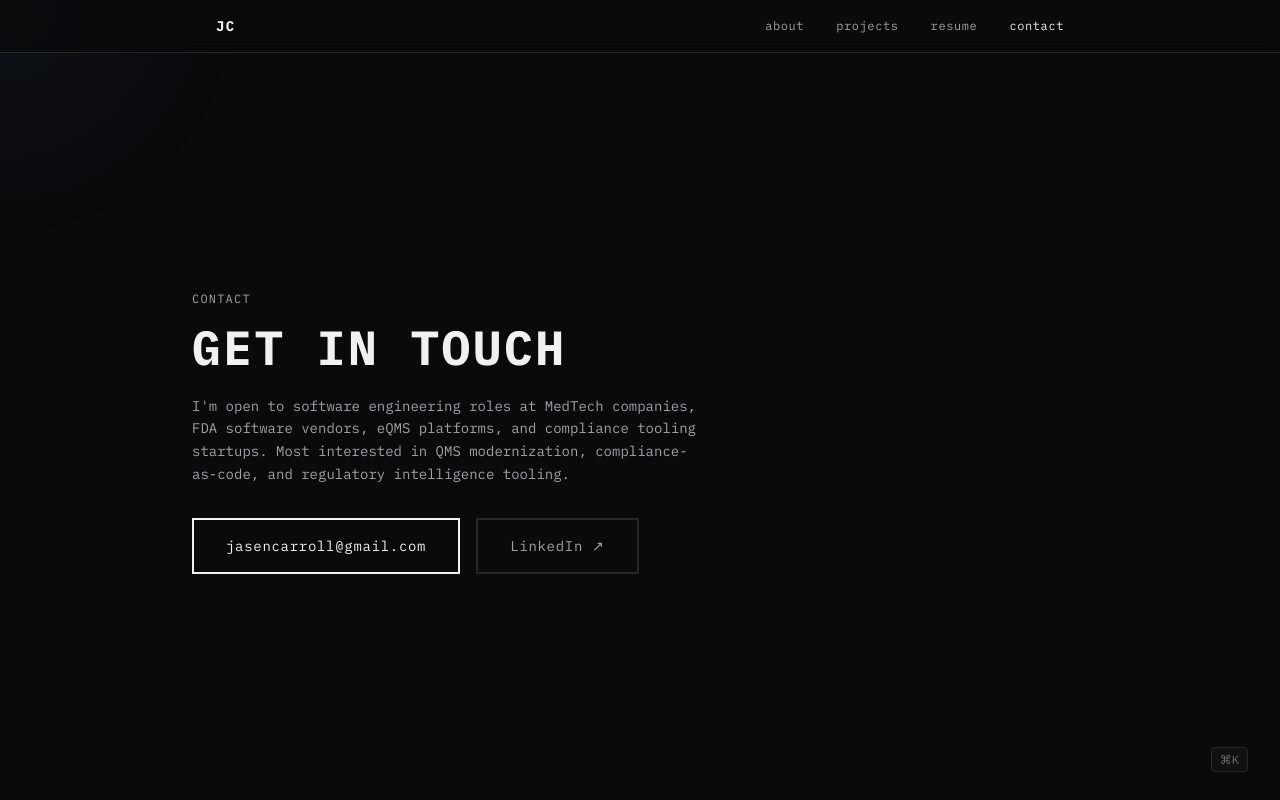
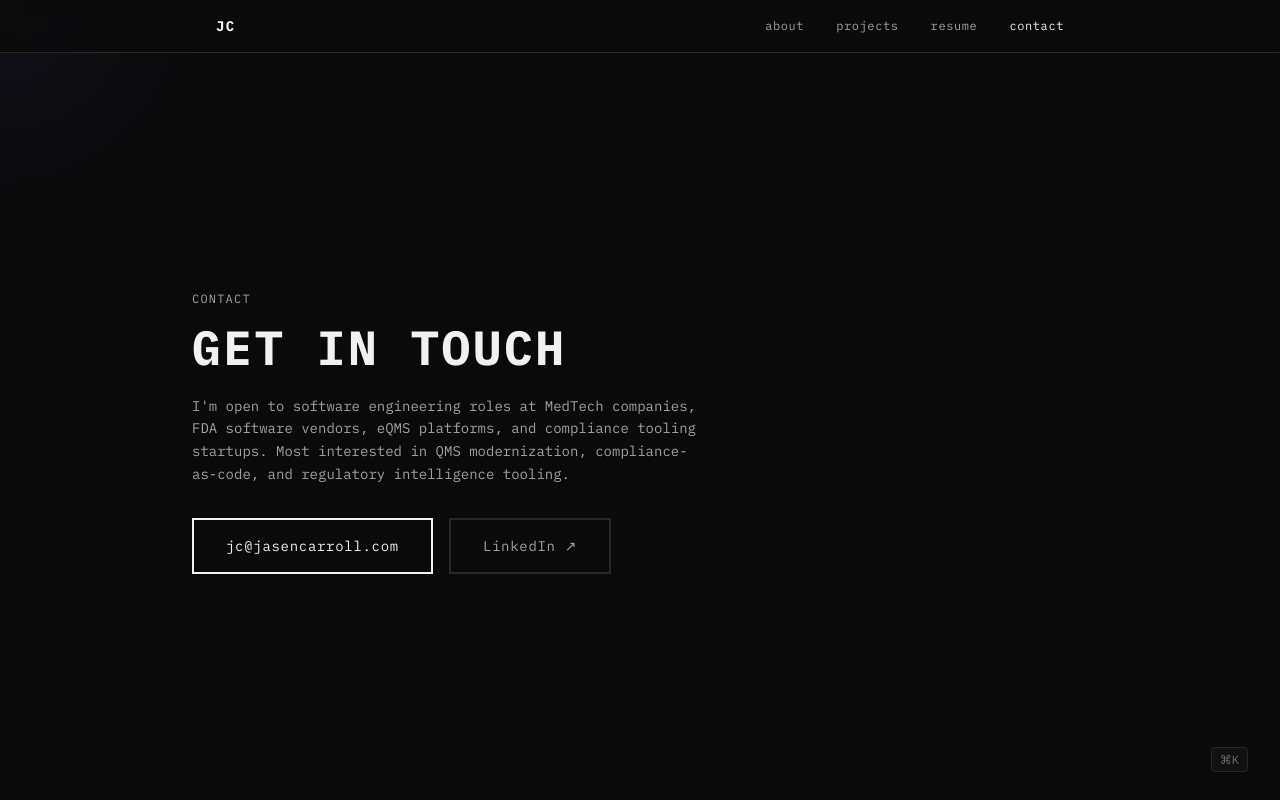
Before and after one commit to jasencarroll/the-landing, a React (Vite) app in the folder frontend/: page /contact in a window 1280 px wide. Built offline with nearby package versions, Linux system fonts and the light colour scheme.

Commit message:
Use professional email on contact page
Co-Authored-By: Claude Opus 4.6 <noreply@anthropic.com>

```diff
--- a/frontend/src/pages/Contact.tsx
+++ b/frontend/src/pages/Contact.tsx
@@ -13,10 +13,10 @@ export default function Contact() {
 				</p>
 				<div className="flex flex-col sm:flex-row gap-4">
 					<a
-						href="mailto:jasencarroll@gmail.com"
+						href="mailto:jc@jasencarroll.com"
 						className="inline-flex px-8 py-4 border-2 border-foreground text-foreground text-sm tracking-wider hover:border-primary hover:bg-primary/10 transition-all duration-200"
 					>
-						jasencarroll@gmail.com
+						jc@jasencarroll.com
 					</a>
 					<a
 						href="https://linkedin.com/in/jasenc"
```
